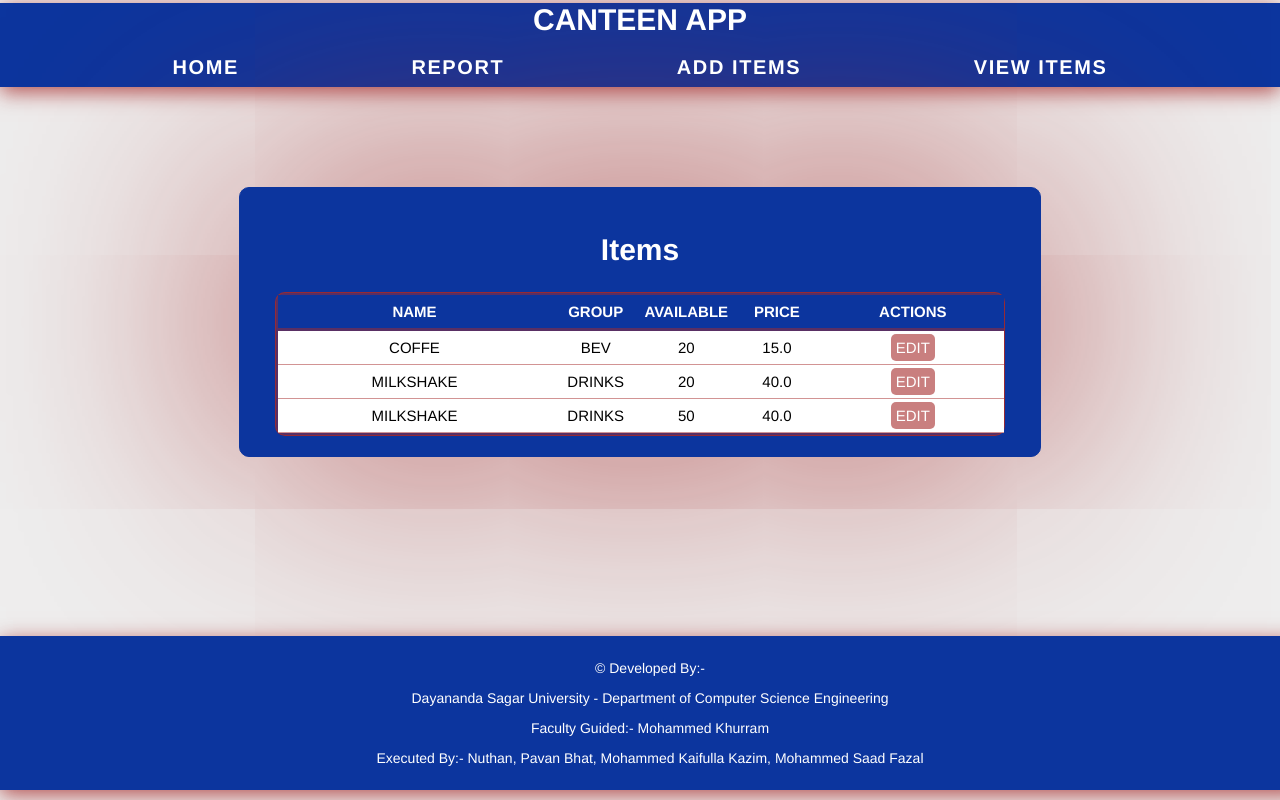
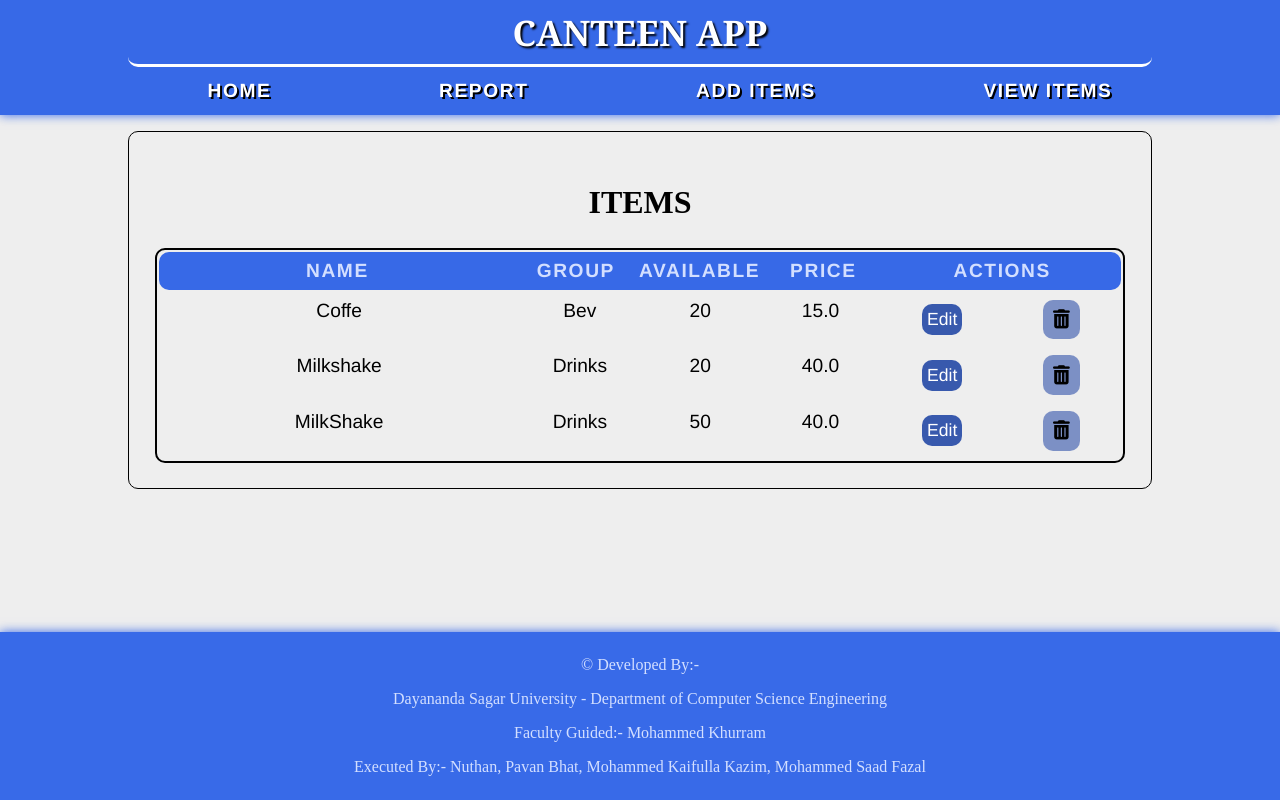
Before and after one commit to NuthanB/BillingSystem, a Flask app: page /items in a window 1280 px wide. Run offline with Flask 3, Linux system fonts and the light colour scheme; data comes from the database, SQL or seed files in the repository; some libraries are stand-ins or nearby versions.

Commit message:
UI polishing and Item deletion in View Items page

```diff
--- a/app/static/css/style.css
+++ b/app/static/css/style.css
@@ -1,48 +1,87 @@
 /* Basic styling */
+:root {
+  --brand-font: Georgia, "Times New Roman", Times, serif;
+  --body-font: "Franklin Gothic Medium", "Arial Narrow", Arial, sans-serif;
+  --main-col: rgba(11, 73, 231, 0.8);
+  --accent-col: rgba(12, 53, 158, 0.2);
+  --heading-f-size: 2rem;
+  --default-f-size: 1.2rem;
+  --border-rad: 10px;
+  --container-border-rad: 20px;
+  --main-header-f-col: rgba(255, 255, 255, 1);
+  --headings-col: rgba(0, 0, 0, 1);
+  --inp-fields-border: rgb(204, 204, 204);
+  --inp-fields-bg: rgb(238, 238, 238);
+  --accent-font-col: rgb(211, 223, 255);
+  --buttons-col: rgba(20, 50, 150, 1);
+}
+
+* {
+  box-sizing: border-box;
+}
+
 body {
-  font-family: Arial, sans-serif;
   margin: 0;
   padding: 0;
-  background-color: #eee;
+  background-color: var(--inp-fields-bg);
 }
 
 header,
 footer {
-  background-color: rgb(12, 53, 158);
-  box-shadow: 0 5px 20px rgba(165, 42, 42, 0.8);
+  background-color: var(--main-col);
+  box-shadow: 0 0 10px var(--main-col);
+  color: var(--accent-font-col);
 }
 
 nav ul {
   list-style-type: none;
   margin: 0;
-  padding: 0;
   display: flex;
   justify-content: space-evenly;
   align-items: center;
   flex-flow: wrap;
-  height: 5vh;
+  height: 6vh;
 }
 
 nav ul li {
   text-transform: uppercase;
-  font-family: "Franklin Gothic Medium", "Arial Narrow", Arial, sans-serif;
-  font-size: 20px;
+  font-family: var(--body-font);
+  font-size: var(--default-f-size);
   font-weight: 600;
   letter-spacing: 0.1rem;
+  text-shadow: 2px 2px 0 black;
+  padding: 10px 0;
+  color: var(--accent-font-col);
+}
+
+nav ul li a:hover {
+  font-size: 1.3rem;
+  font-weight: 800;
 }
 
 nav ul li a,
 .items .item-table tbody tr td a {
-  color: #000;
+  color: rgb(255, 255, 255);
   text-decoration: none;
+  font-size: var(--default-f-size);
+  transition: font-size 0.2s ease-in-out;
 }
 
-main {
-  padding: 20px;
+#brand {
+  font-weight: 800;
+  font-family: var(--brand-font);
+  text-shadow: 2px 2px 2px black;
+  font-size: 2.2rem;
+  padding: 1vh 0;
+  border-bottom: 3px solid white;
+  border-radius: var(--border-rad);
+  width: 80%;
+  text-align: center;
+  margin-inline: auto;
 }
 
 footer {
-  padding: 10px;
+  padding: 1vh;
   position: fixed;
   bottom: 0;
   width: 100%;
@@ -138,34 +179,44 @@ input[type="password"],
 .billing-home {
   display: flex;
   flex-flow: wrap;
-  justify-content: space-evenly;
-  box-shadow: 0 0 500px rgb(12, 53, 158);
+  justify-content: space-between;
   width: 80%;
-  background-color: rgb(12, 53, 158);
-  border-radius: 20px;
-  margin-top: 5vh;
+  margin-top: 3vh;
   margin-inline: auto;
-  padding: 2vw;
 }
 
 .new-bill,
 .current-bill {
-  background-color:white;
-  border-radius: 10px;
+  border: 2px solid var(--headings-col);
+  border-radius: var(--border-rad);
   padding: 20px;
-  max-width: 500px;
-  width: 400px;
-  margin: 2vw;
+  max-width: 40%;
+  width: 40%;
+  height: 50vh;
+  margin: 8vh 8px;
+}
+
+.billing-actions {
+  display: flex;
+  justify-content: space-around;
+  align-items: center;
+  background-color: var(--accent-col);
+  border-radius: var(--container-border-rad);
+  margin-bottom: 1vh;
+}
+
+.billing-actions .btn-submit {
+  margin: 1vh;
 }
 
 .new-bill h2,
 .current-bill h2,
 .container h2,
-.items h2 {
-  font-family: "Franklin Gothic Medium", "Arial Narrow", Arial, sans-serif;
+.edit-item h2 {
+  font-family: var(--body-font);
   text-align: center;
-  font-size: 30px;
-  width: 100%;
+  font-size: var(--heading-f-size);
+  text-transform: uppercase;
 }
 
 .new-bill input,
@@ -210,30 +266,30 @@ input[type="password"],
 .current-bill .table tbody tr td,
 .item-table thead tr th,
 .item-table tbody tr td {
-  border-bottom: 1px solid rgba(165, 42, 42, 0.5);
   width: 100%;
-  font-family: "Franklin Gothic Medium", "Arial Narrow", Arial, sans-serif;
-  text-transform: uppercase;
-  font-size: 15px;
+  font-family: var(--body-font);
+  font-size: var(--default-f-size);
   padding-top: 1vh;
   padding-bottom: 1vh;
   margin-right: 5px;
+  text-transform: capitalize;
 }
 
 .current-bill .table thead tr th,
 .items .item-table thead tr th {
-  background-color: rgb(12, 53, 158);
+  font-size: var(--default-f-size);
+  letter-spacing: 0.1rem;
+  color: var(--accent-font-col);
+  text-transform: uppercase;
 }
 
 .table {
-  border-radius: 10px;
-  background-color: rgb(12, 53, 158);
   margin-bottom: 2vh;
 }
 
 .current-bill #total {
   text-align: center;
-  font-family: "Franklin Gothic Medium", "Arial Narrow", Arial, sans-serif;
+  font-family: var(--body-font);
   font-size: 20px;
   font-weight: 600;
   text-transform: uppercase;
@@ -277,92 +344,115 @@ input[type="password"],
   justify-content: center;
 }
 
-.add-items-form input {
-  margin-top: 0.6vh;
+.add-items-form input,
+.edit-item form input {
+  margin-top: 1vh;
+  margin-inline: auto;
+  max-width: 100%;
+  width: 100%;
 }
 
 .add-items-form > * {
   margin-top: 1vh;
 }
 
-.container .add-items-form .btn-submit {
-  width: 50%;
+.container .add-items-form .btn-submit,
+.edit-item form .btn-submit {
+  width: 80%;
   align-self: center;
+  margin-top: 4vh;
 }
 
 /* ----------- VIEW ITEMS --------------- */
 .items {
-  max-width: 800px;
-  border: 1px solid rgb(12, 53, 158);
-  border-radius: 10px;
-  background-color: rgb(12, 53, 158);
-  padding-top: 20px;
-  padding-bottom: 20px;
+  max-width: 80%;
+  border: 1px solid var(--headings-col);
+  border-radius: var(--border-rad);
+  padding: 2vw;
   margin-inline: auto;
-  box-shadow: 0 0 500px rgba(165, 42, 42, 1);
-  margin-top: 10vh;
+  margin-top: 2vh;
+}
+
+.items h2 {
+  text-align: center;
+  font-size: var(--heading-f-size);
+  font-weight: 600;
+  text-transform: uppercase;
 }
 
 .item-table {
-  border: 1px solid rgba(165, 42, 42, 0.8);
-  border-radius: 10px;
-  background-color: rgba(165, 42, 42, 0.5);
+  border-radius: var(--border-rad);
   margin-inline: auto;
+  border: 2px solid black;
+  border-radius: var(--border-rad);
 }
 
-.items .item-table thead tr ,
+.item-table thead tr {
+  border-radius: var(--border-rad);
+  background-color: var(--main-col);
+}
+
+.items .item-table thead tr,
 .items .item-table tbody tr {
   display: grid;
   grid-template-columns: 3fr 1fr 1fr 1fr 2fr;
 }
-
-
 
 .items .item-table thead tr th,
 .items .item-table tbody tr td {
   text-align: center;
 }
 
+.items .item-table tbody tr td {
+  font-size: var(--default-f-size);
+}
+
 .items .item-table tbody tr td a {
-  background-color: red;
   padding: 5px;
-  border-radius: 5px;
+  border-radius: var(--border-rad);
   transition: padding 0.1s ease;
-  background-color: rgba(165, 42, 42, 0.6);
+  background-color: rgba(12, 53, 158, 0.8);
   color: #fff;
+  font-size: 1.1rem;
+  text-transform: capitalize;
 }
 
 .items .item-table tbody tr td a:hover {
-  background-color: rgb(12, 53, 158);
-  padding: 8px;
+  background-color: rgba(12, 53, 158, 1);
 }
 
-.items .item-table tbody tr:last-child {
-  border-bottom: none;
+.items .item-table tbody .options {
+  display: flex;
+  justify-content: space-around;
+  align-items: center;
 }
 
-.text-color{
-  color: white;
-}
-#heading-of-the-website{
-  color: white;
-  font-size: 30px;
-  font-weight: 600;
-  font-family: "Franklin Gothic Medium", "Arial Narrow", Arial, sans-serif;
-  text-align: center;
-  margin-top: 3px;
-  margin-bottom: 10px;
-
+.items .item-table tbody tr td i {
+  background-color: rgba(12, 53, 158, 0.5);
+  padding: 0.8vw;
+  border-radius: var(--border-rad);
+  cursor: pointer;
 }
 
-footer{
-  color: white;
-  font-size: 14px;
-  font-weight: 200;
-  font-family: "Franklin Gothic Medium", "Arial Narrow", Arial, sans-serif;
-  text-align: center;
-  margin-top: 10px;
-  margin-bottom: 10px;
-  word-spacing: 0;
-  line-height-step: 0;
+/* ------------- EDIT ITEM ---------------- */
+.edit-item {
+  max-width: 80%;
+  width: auto;
 }
+
+.edit-item form {
+  display: flex;
+  flex-direction: column;
+  justify-content: center;
+  align-items: center;
+}
+
+.edit-item form input {
+  border-radius: var(--border-rad);
+  margin-bottom: 1vh;
+}
+
+.edit-item form .btn-submit {
+  margin: 1vh auto;
+  border-radius: var(--border-rad);
+}
--- a/app/static/js/script.js
+++ /dev/null
@@ -1 +0,0 @@
-console.log("Hello from script.js!");
--- a/app/templates/add_item.html
+++ b/app/templates/add_item.html
@@ -3,7 +3,7 @@
 content %}
 <section>
   <div class="container">
-    <h2 style="color: white;">Add New Item</h2>
+    <h2>Add New Item</h2>
     <form class="add-items-form" action="{{ url_for('add_item') }}" method="post">
       <input
         placeholder="Item Name"
--- a/app/templates/items.html
+++ b/app/templates/items.html
@@ -1,32 +1,49 @@
 <!-- templates/items.html -->
-{% extends 'layout.html' %}
-
-{% block title %}Items{% endblock %}
-
-{% block content %}
+{% extends 'layout.html' %} {% block title %}Items{% endblock %} {% block
+content %}
 <section class="items">
-    <h2 style="color: white;">Items</h2>
+  <h2>Items</h2>
   <table class="item-table">
     <thead>
       <tr>
-                <th style="color: white;">Name</th>
-                <th style="color: white;">Group</th>
-                <th style="color: white;">Available</th>
-                <th style="color: white;">Price</th>
-                <th style="color: white;">Actions</th>
+        <th>Name</th>
+        <th>Group</th>
+        <th>Available</th>
+        <th>Price</th>
+        <th>Actions</th>
       </tr>
     </thead>
     <tbody>
       {% for item in items %}
       <tr>
-                <td style="background-color: white;">{{ item.name }}</td>
-                <td style="background-color: white;">{{ item.group }}</td>
-                <td style="background-color: white;">{{ item.quantity }}</td>
-                <td style="background-color: white;">{{ item.price }}</td>
-                <td style="background-color: white;"><a href="{{ url_for('edit_item', item_id=item.id) }}">Edit</a></td>
+        <td>{{ item.name }}</td>
+        <td>{{ item.group }}</td>
+        <td>{{ item.quantity }}</td>
+        <td>{{ item.price }}</td>
+        <td class="options">
+          <a href="{{ url_for('edit_item', item_id=item.id) }}">Edit</a>
+          <i
+            data-item-id="{{ item.id }}"
+            id="del-item"
+            class="fa-solid fa-trash-can"
+          ></i>
+        </td>
       </tr>
       {% endfor %}
     </tbody>
   </table>
 </section>
+<script type="text/javascript">
+  $(function () {
+    $("i#del-item").on("click", function (e) {
+      e.preventDefault();
+      var itemId = $(this).data("item-id");
+      $.getJSON("/delete-item", { item_id: itemId }, function (data) {
+        console.log(data);
+        window.location.reload();
+      });
+      return false;
+    });
+  });
+</script>
 {% endblock %}
--- a/app/templates/layout.html
+++ b/app/templates/layout.html
@@ -12,25 +12,35 @@
       rel="stylesheet"
       href="https://cdnjs.cloudflare.com/ajax/libs/font-awesome/4.7.0/css/font-awesome.min.css"
     />
+    <script
+      src="https://kit.fontawesome.com/3e21889ad9.js"
+      crossorigin="anonymous"
+    ></script>
+    <script src="//ajax.googleapis.com/ajax/libs/jquery/1.9.1/jquery.min.js"></script>
   </head>
   <body>
     <header>
-      <div style="text-align: center; color: white;" id="heading-of-the-website">CANTEEN APP</div>
+      <div style="text-align: center; color: white" id="brand">CANTEEN APP</div>
       <nav>
         <ul>
-          <li><a href="/" class="text-color">Home</a></li>
-          <li><a href="#" class="text-color">Report</a></li>
-          <li><a href="/add_item" class="text-color">Add Items</a></li>
-          <li><a href="/items" class="text-color">View Items</a></li>
+          <li><a href="/">Home</a></li>
+          <li><a href="#">Report</a></li>
+          <li><a href="/add_item">Add Items</a></li>
+          <li><a href="/items">View Items</a></li>
         </ul>
       </nav>
     </header>
     <main>{% block content %}{% endblock %}</main>
     <footer>
       <p>&copy; Developed By:-</p>
-      <p>Dayananda Sagar University - Department of Computer Science Engineering</p>
+      <p>
+        Dayananda Sagar University - Department of Computer Science Engineering
+      </p>
       <p>Faculty Guided:- Mohammed Khurram</p>
-      <p>Executed By:- Nuthan, Pavan Bhat, Mohammed Kaifulla Kazim, Mohammed Saad Fazal</p>
+      <p>
+        Executed By:- Nuthan, Pavan Bhat, Mohammed Kaifulla Kazim, Mohammed Saad
+        Fazal
+      </p>
     </footer>
     <script src="{{ url_for('static', filename='js/script.js') }}"></script>
   </body>
--- a/app/views.py
+++ b/app/views.py
@@ -7,7 +7,10 @@ from flask import jsonify, request
 @app.route('/')
 @app.route('/index')
 def index():
-    return render_template('index.html')
+    uid = session['user_id']
+    if uid:
+        return render_template('index.html')
+    return render_template('login.html')
 
 
 @app.route('/get_suggestions')
@@ -185,3 +188,28 @@ def get_item_price():
         return jsonify({'price': item.price})
     else:
         return jsonify({'error': 'Item not found'})
+
+
+@app.route('/reports')
+def show_reports():
+    bill = Bill.query.all()
+    bill_items = BillItem.query.all()
+    return render_template('report.html', bill=bill, bill_items=bill_items)
+
+@app.route('/delete-item', methods=['GET', 'POST'])
+def delete_item():
+    if request.method == 'GET':
+        item_id = request.args.get('item_id')
+        if item_id:
+            # Query the item from the database
+            item = Item.query.get(item_id)
+            if item:
+                db.session.delete(item)
+                db.session.commit()
+                return jsonify({'message': 'Item deleted successfully'}), 200
+            else:
+                return jsonify({'error': 'Item not found'}), 404
+        else:
+            return jsonify({'error': 'Missing item_id parameter'}), 400
+    else:
+        return jsonify({'error': 'Method not allowed'}), 405
```
Also changed, not shown: other parts of app/static/css/style.css (+56 -38 lines), app/templates/edit_item.html (+5 -8 lines), app/templates/index.html (+12 -9 lines), app/templates/login.html (+15 -1 lines), app/templates/report.html (added, +34 -0 lines). Lines whose indentation alone changed are shown as unchanged.
